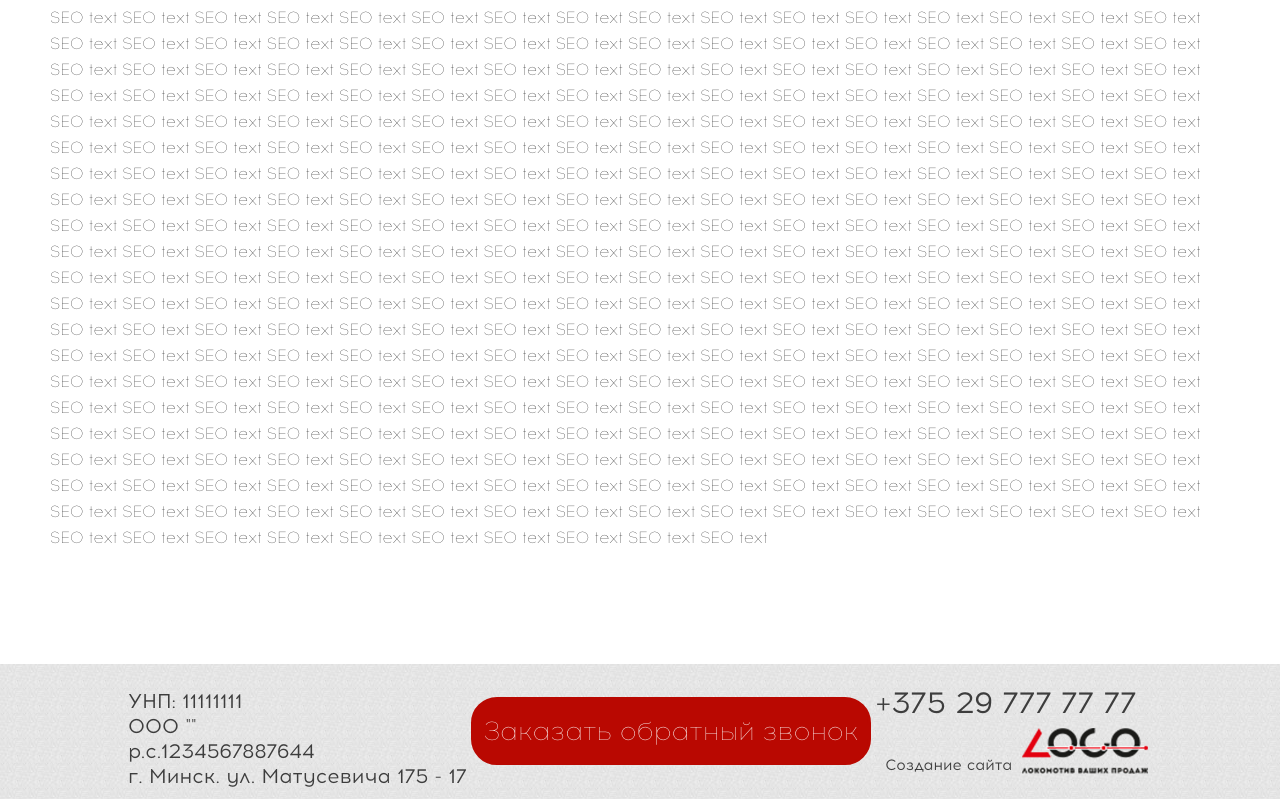
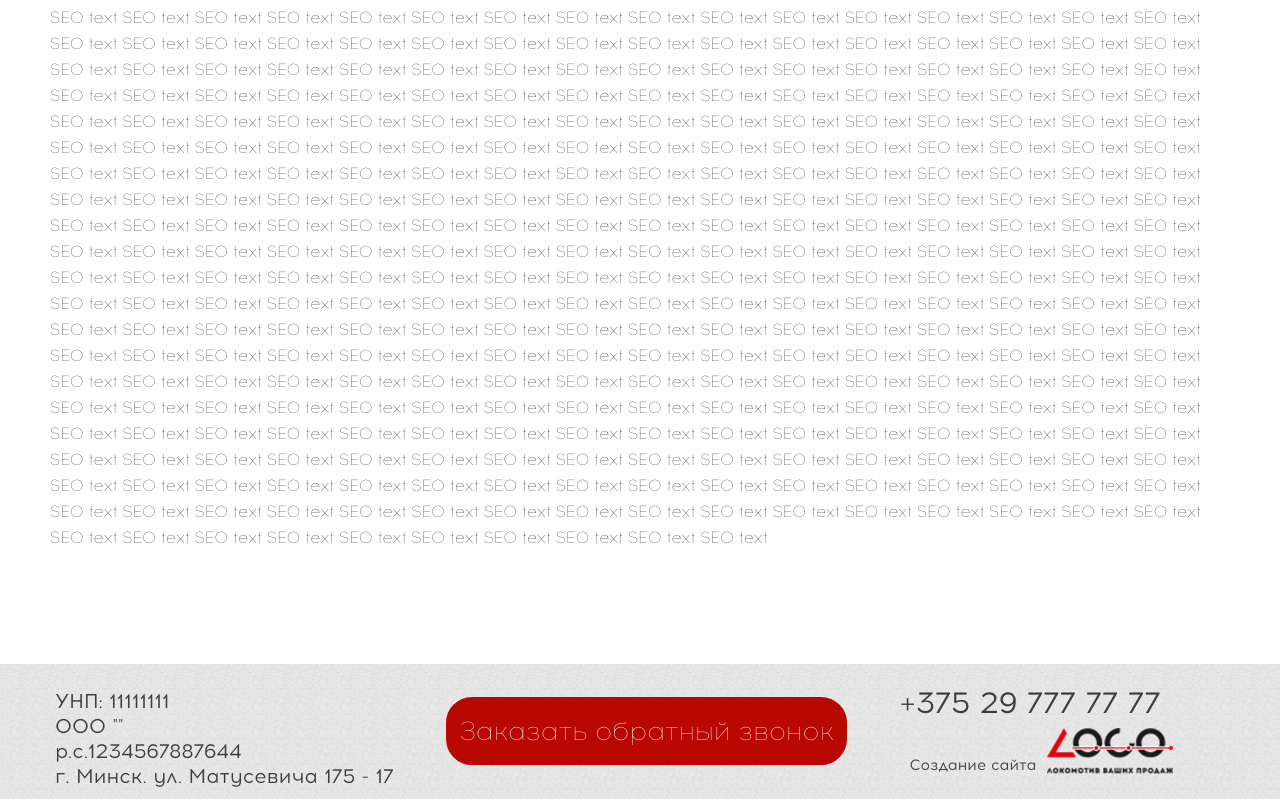
Before and after one commit to sheep-fish-vert/stones, a website: page src/index.html in a window 1280 px wide. Shown: the part 9725-10524 px from the top of the page. Drawn offline with nearby package versions, Linux system fonts and the light colour scheme; files that its build step writes are made by us from their sources; files whose address does not match are found by name; a web font is replaced by a local one.

Commit message:
last one

```diff
--- a/src/sass/develop/dev_6.scss
+++ b/src/sass/develop/dev_6.scss
@@ -157,7 +157,7 @@ header{background: url('../../images/header-background.jpg') no-repeat; backgrou
 //footer
 
 .footer{ background: url("../../images/background-footer.jpg");
-       .mbox{display: flex; justify-content: space-between; padding: 0 0; font-family:'Acrom';
+       .mbox{display: flex; justify-content: space-between; padding: 0 0; font-family:'Acrom'; max-width: 1170px;
        		.footer-part:nth-child(1){white-space: pre-line; line-height: 25px; font-size: 20px; padding: 0 0 10px 0;
 
        		}
```
